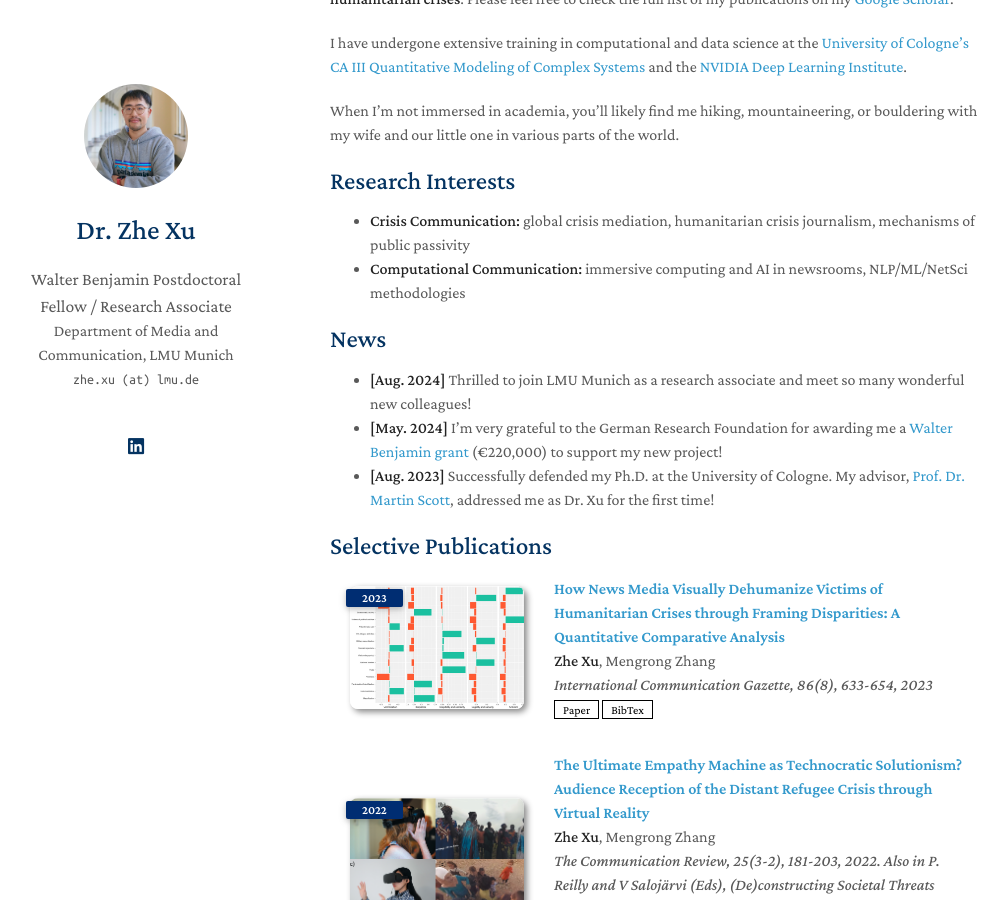
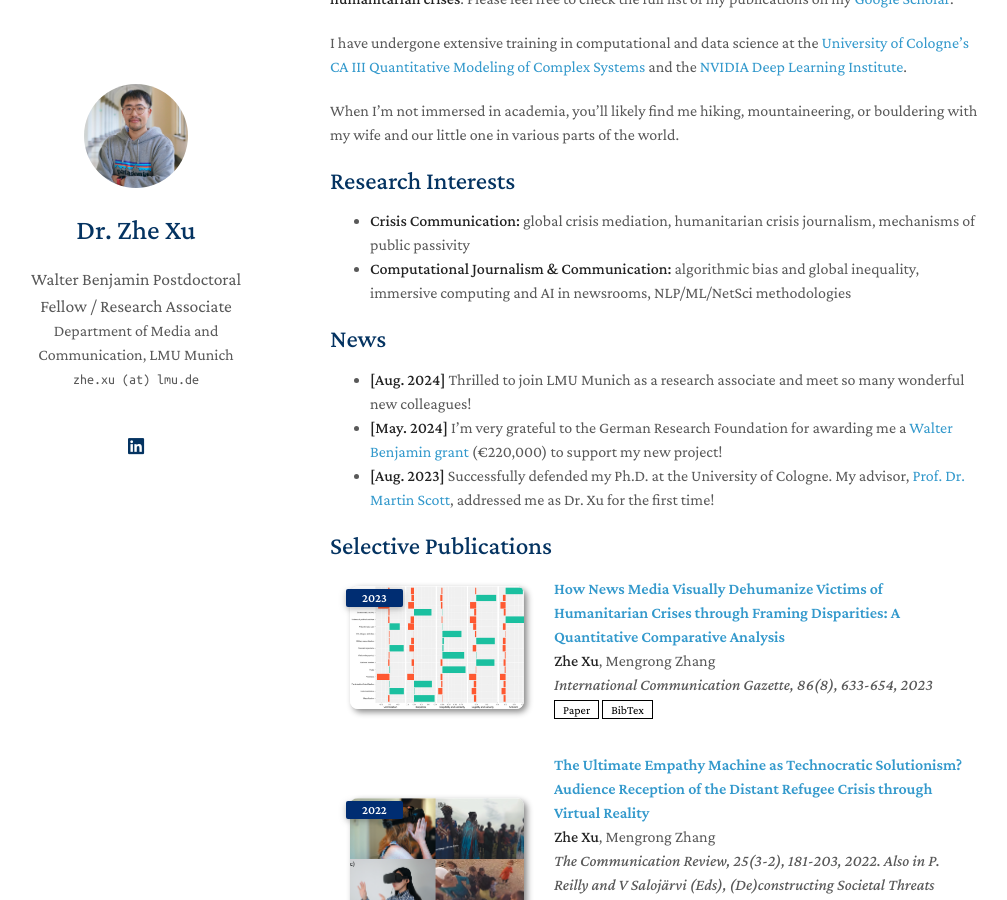
Before and after one commit to zhexuphd/home, a Jekyll site: the page built from index.md, in a window 1280 px wide and 900 px high, scrolled down 430 px. Shown: the whole window, without its empty margins (140-1147 px from the left). Built offline with Jekyll 4.4.1, drawn with Linux system fonts in a browser that asks for light colours; a style sheet for code colours, icons or effects is not loaded; our own code applies the rules of GitHub Pages for plain Markdown files.

Commit message:
Update index.md

```diff
--- a/index.md
+++ b/index.md
@@ -15,7 +15,7 @@ When I’m not immersed in academia, you’ll likely find me hiking, mountaineer
 ## Research Interests
 
 - **Crisis Communication:** global crisis mediation, humanitarian crisis journalism, mechanisms of public passivity
-- **Computational Communication:** immersive computing and AI in newsrooms, NLP/ML/NetSci methodologies
+- **Computational Journalism & Communication:** algorithmic bias and global inequality, immersive computing and AI in newsrooms, NLP/ML/NetSci methodologies
 
 ## News
 
```
